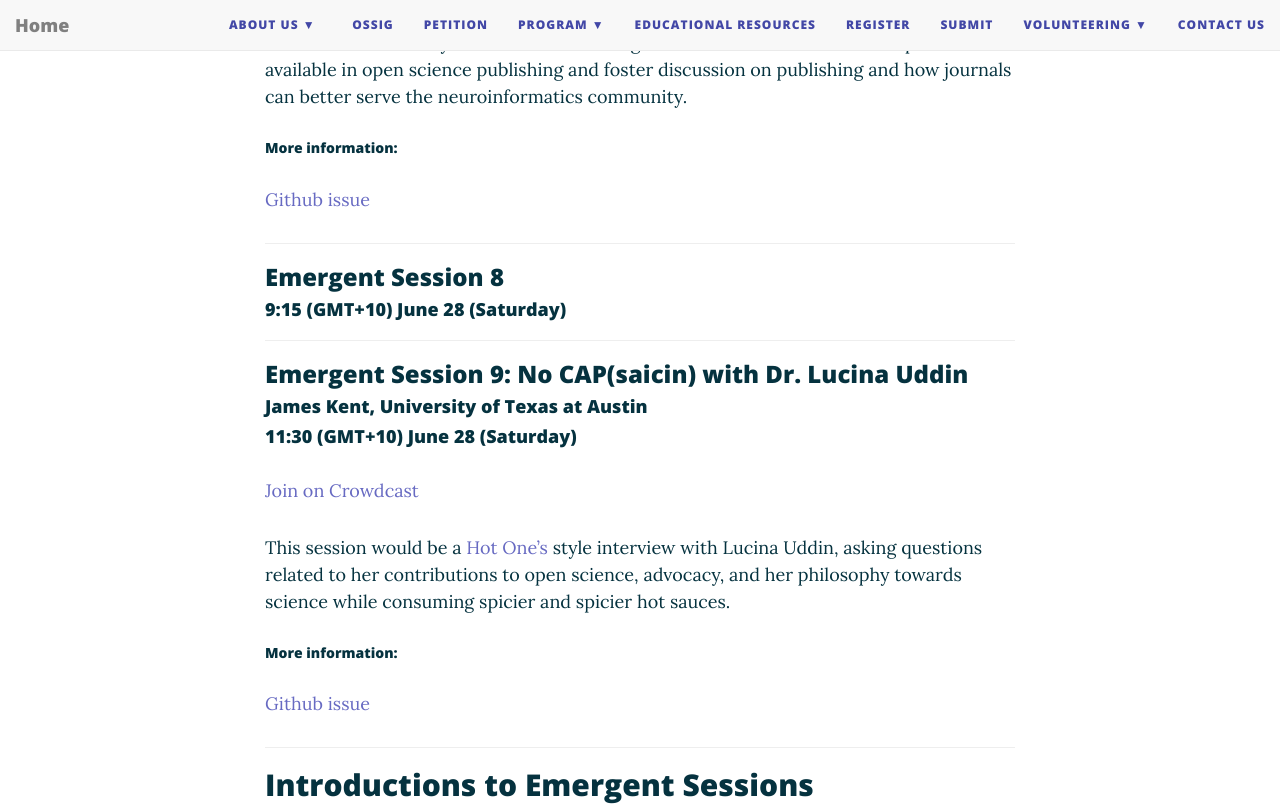
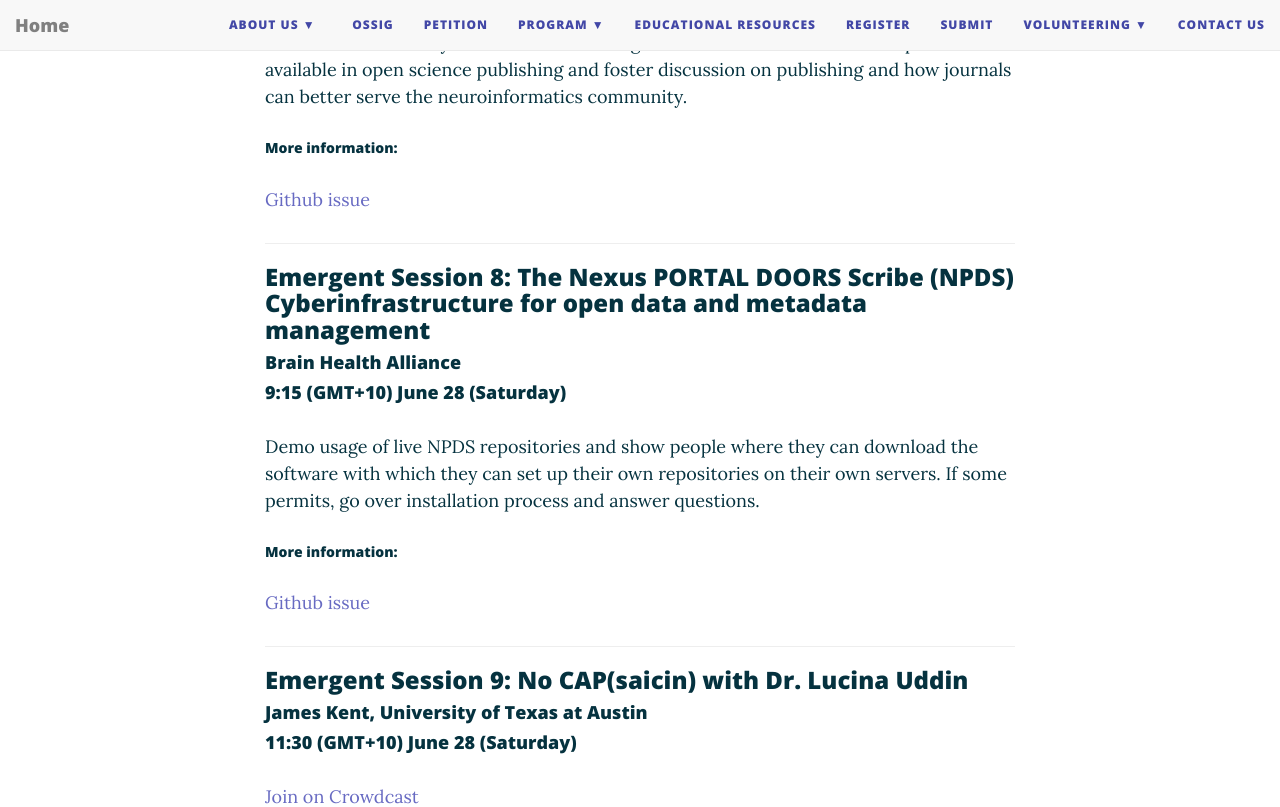
Before and after one commit to ohbm/osr2025, a Jekyll site: the page built from emergent.md, in a window 1280 px wide and 900 px high, scrolled down 4336 px, cut to the strip 0-807 px from the top of the window. Built offline with Jekyll 4.4.1, drawn with Linux system fonts in a browser that asks for light colours; nearby versions of some CDN libraries.

Commit message:
Update emergent session 8

```diff
--- a/emergent.md
+++ b/emergent.md
@@ -153,11 +153,17 @@
 
 ---
 
-### Emergent Session 8
+### Emergent Session 8: The Nexus PORTAL DOORS Scribe (NPDS) Cyberinfrastructure for open data and metadata management
 
-<!-- #### Sandeep Panta, Translational Research in Neuroimaging and Data Science (TReNDS) Center, Georgia State University -->
+#### Brain Health Alliance
+
 #### 9:15 (GMT+10) June 28 (Saturday)
 <!-- [Join on Crowdcast](https://www.crowdcast.io/c/osr-2024-emergent-5) -->
+
+Demo usage of live NPDS repositories and show people where they can download the software with which they can set up their own repositories on their own servers. If some permits, go over installation process and answer questions.
+
+##### More information:
+[Github issue](https://github.com/ohbm/osr2025/issues/16)
 
 ---
 
```
Also changed, not shown: schedule.md (+1 -1 lines).
